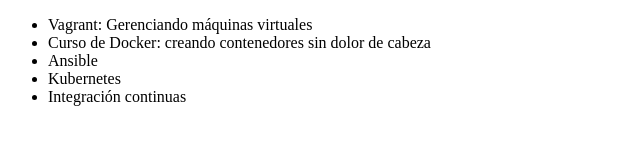
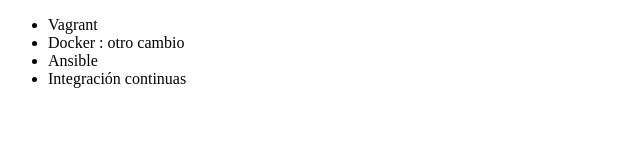
Before and after one commit to RominaVoscio/alura-git, a plain HTML site: page index.html in a window 1280 px wide. Shown: the whole page, without its empty margins (0-640 px from the left). Drawn offline with Linux system fonts and the light colour scheme.

Commit message:
cambiando el codigo

```diff
--- a/index.html
+++ b/index.html
@@ -6,10 +6,9 @@
 </head>
 <body>
      <ul>
-         <li> Vagrant: Gerenciando máquinas virtuales </li>
-         <li> Curso de Docker: creando contenedores sin dolor de cabeza </li>
+         <li> Vagrant </li>
+         <li> Docker : otro cambio</li>
          <li> Ansible </li>
-         <li>Kubernetes</li>
          <li> Integración continuas </li>
      </ul>
 </body>
```
